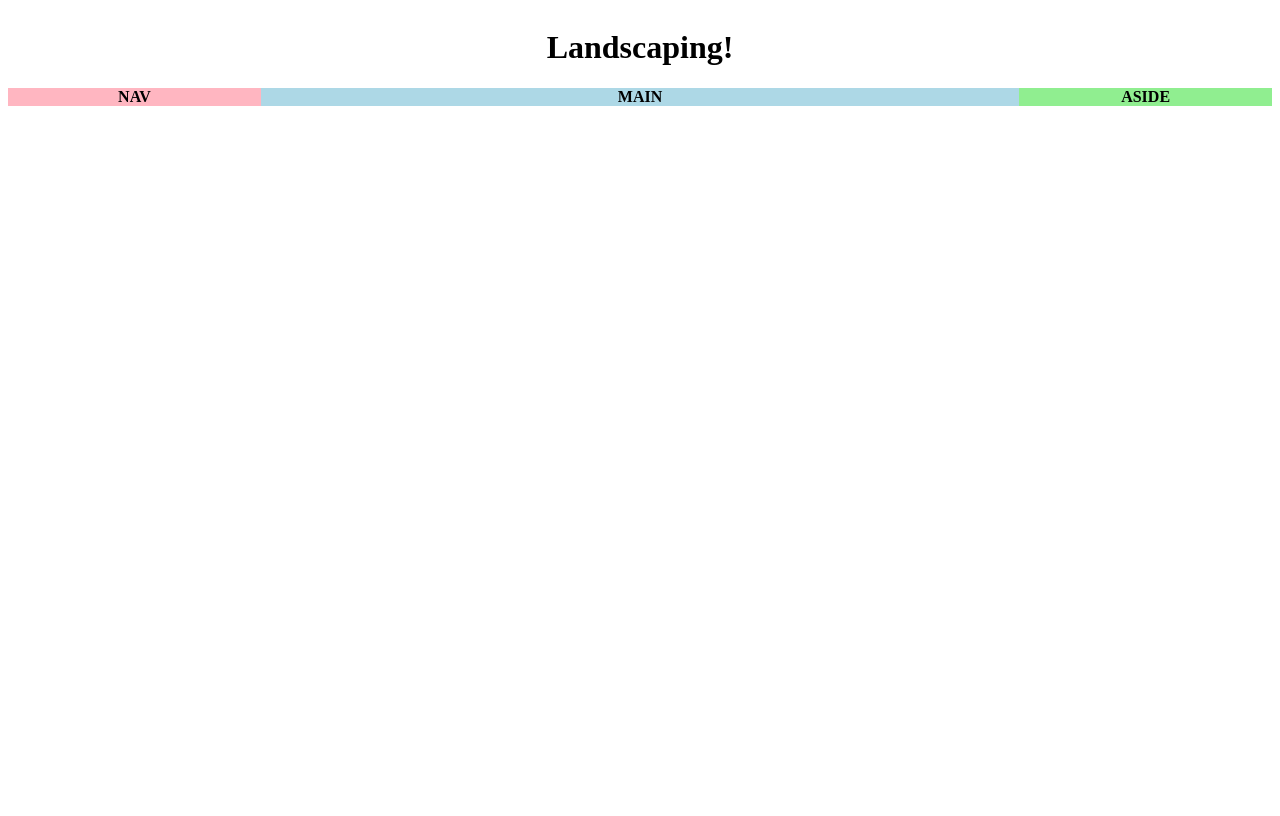
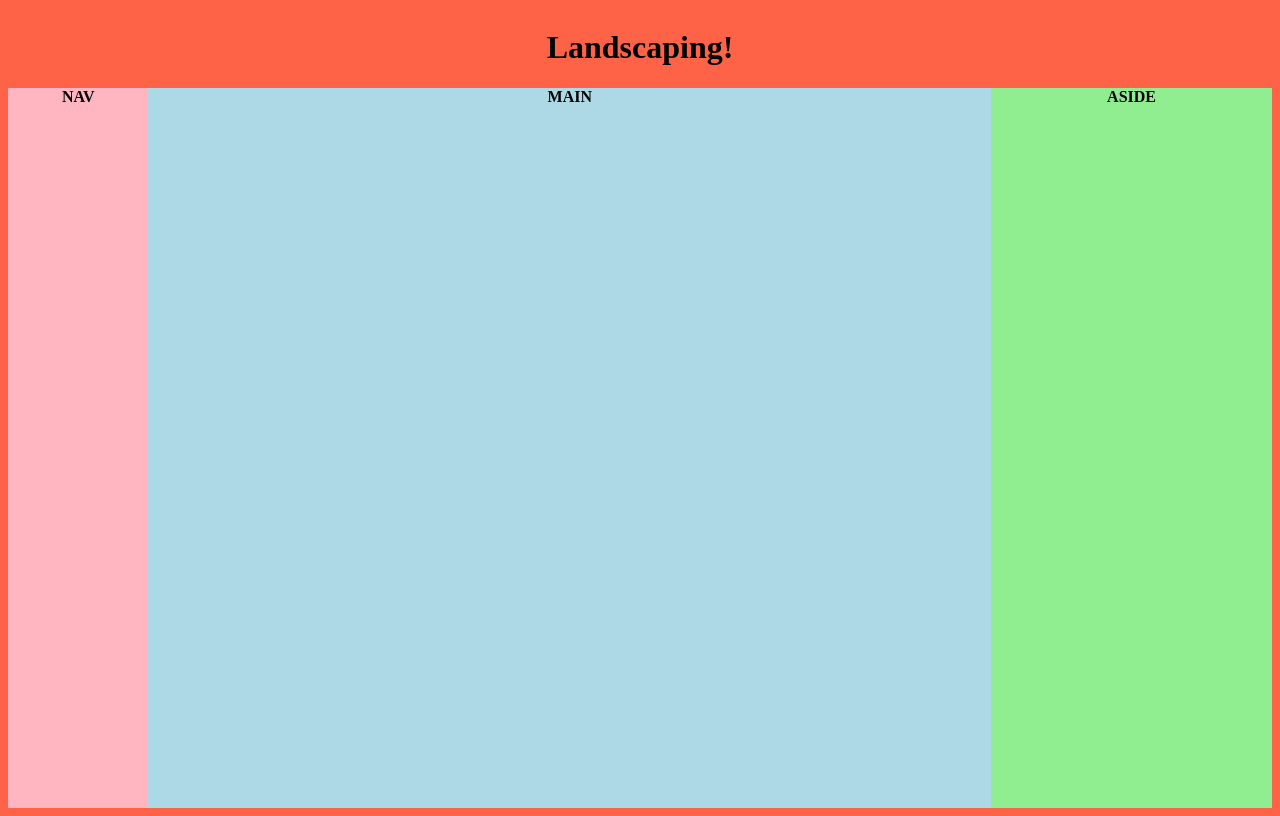
Before and after one commit to BenBroering/landscaping, a plain HTML site: page index.html in a window 1280 px wide. Drawn offline with Linux system fonts and the light colour scheme.

Commit message:
Layout Updates
Layout looks better.

```diff
--- a/index.html
+++ b/index.html
@@ -11,15 +11,15 @@
 		<h1>Landscaping!</h1>
 	</header>
 
-	<nav>
+	<nav class="container">
 		NAV
 	</nav>
 
-	<main>
+	<main class="container">
 		MAIN
 	</main>
 
-	<aside>
+	<aside class="container">
 		ASIDE
 	</aside>
 
--- a/style.css
+++ b/style.css
@@ -3,19 +3,25 @@ body{
     flex-flow: row wrap;
     font-weight: bold;
     text-align: center;
+    overflow: hidden;
+    background-color: tomato;
+}
+
+.container{
+	height: 720px;
 }
 
 header{
-	flex: 2 100%;
+	flex: 1 100%;
 }
 
 main{
-	flex:3;
+	flex:6;
 	background-color: lightblue;
 }
 
 aside{
-	flex: 1;
+	flex: 2;
 	background-color: lightgreen;
 }
 
```
